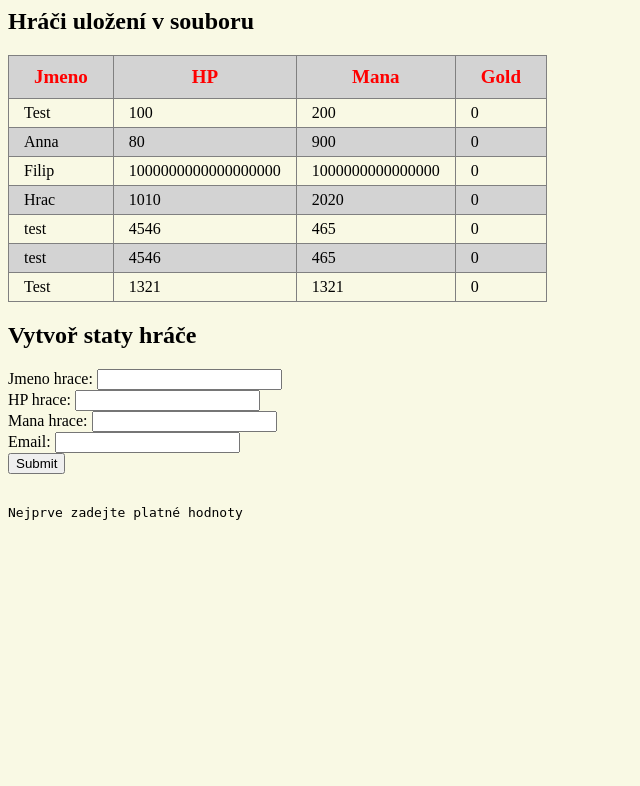
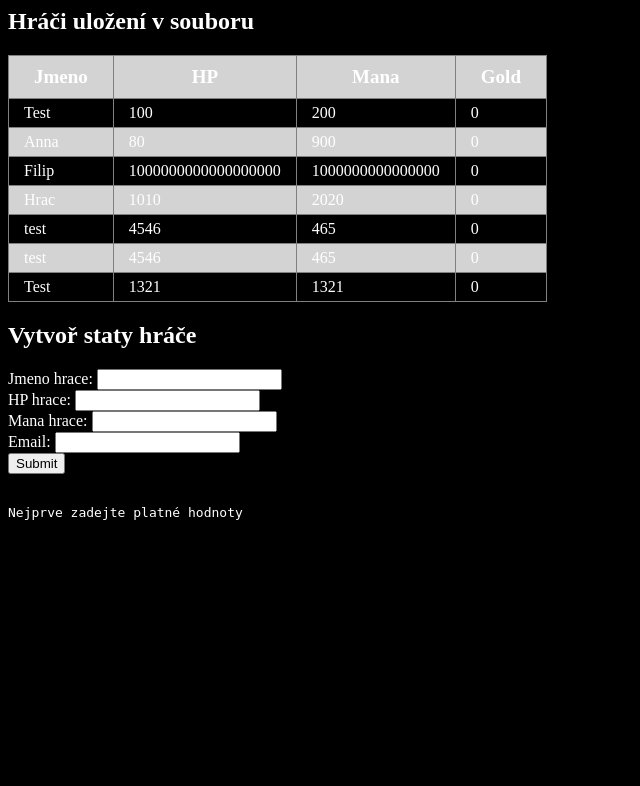
Before and after one commit to Fikoun/test, a PHP site: page / in a window 1280 px wide. Shown: the top 786 px of the page, without its empty margins (0-640 px from the left). Run offline with PHP 8.4, Linux system fonts and the light colour scheme.

Commit message:
added dark mode

```diff
--- a/tabulka.php
+++ b/tabulka.php
@@ -36,7 +36,8 @@ $rows = explode("\n", $celySoubor);
 
 <style>
     body {
-        background-color: #f9f9e4;
+        background-color: black;
+        color: white;
     }
     table {
        border-collapse: collapse;
@@ -48,7 +49,7 @@ $rows = explode("\n", $celySoubor);
     th {
         font-size: 19px;
         padding: 10px 25px;
-        color: red;
+        color: white;
     }
 
 
```
